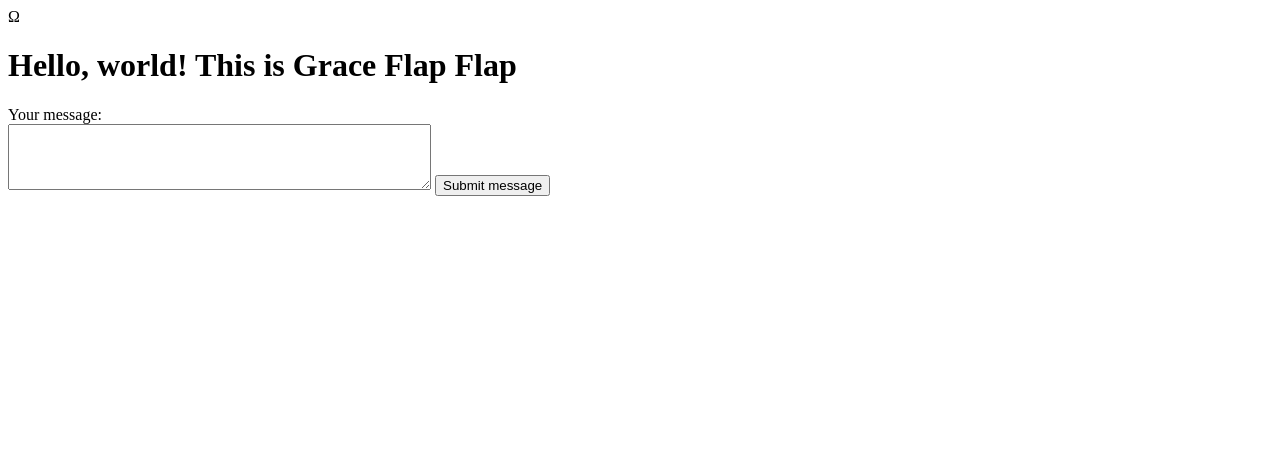
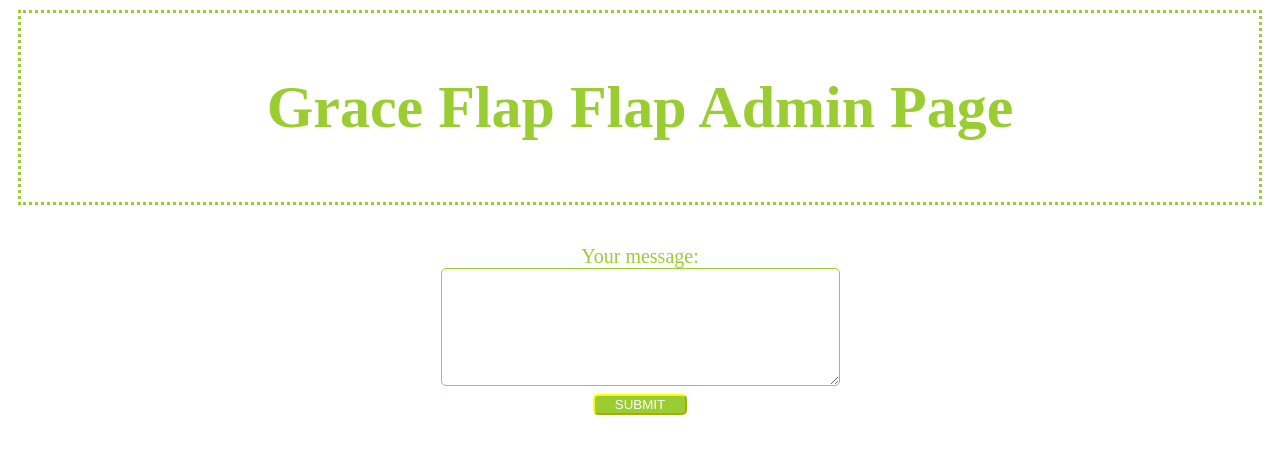
Before and after one commit to Shuoen1997/grace-flap-flap, a Flask app: template templates/main.html in a window 1280 px wide. Shown: the top 454 px of the page. Run offline with Flask 2, Linux system fonts and the light colour scheme; the template is opened without the code that fills it, so the values that code supplies are empty; parts of the project's set-up code (start-up, migrations or seed data) failed here and were passed over; some libraries are stand-ins or nearby versions.

Commit message:
[14] Fix authenticate method and improve CSS and HTML templates structure

```diff
--- a/app.py
+++ b/app.py
@@ -2,7 +2,7 @@ import os
 import requests
 import json
 from dotenv import load_dotenv, find_dotenv
-from flask import Flask, request, abort, render_template, redirect, url_for, Response
+from flask import Flask, request, abort, render_template, redirect, url_for, g, session
 
 from linebot import (
     LineBotApi, WebhookHandler
@@ -23,27 +23,25 @@ line_bot_api = LineBotApi(channel_access_token)
 channel_secret = os.getenv('CHANNEL_SECRET')
 handler = WebhookHandler(channel_secret)
 
-permitted = False
-
 
 @app.route("/", methods=['GET', 'POST'])
 def home():
     if request.method == 'POST':
         password = request.form['password']
-        if password != '123456':
-            return "You don't have access to this page"
+        if password == os.getenv('SECRET_PASSWORD'):
+            session['authenticated'] = True
+            return redirect(url_for("main"))
+        else:
+            return render_template("home.html", error="Incorrect password")
     if request.method == 'GET':
-        return render_template('home.html')
-    global permitted
-    permitted = True
-    return redirect(url_for("main"))
+        return render_template("home.html")
 
 
 @app.route("/main", methods=['GET', 'POST'])
 def main():
-    global permitted
-    if not permitted:
-        return "You cannot directly access this page!"
+    if 'authenticated' not in session:
+        return "Not permitted!"
+
     if request.method == 'POST':
         message = request.form['message-context']
         headers = {
@@ -60,9 +58,9 @@ def main():
         except requests.RequestException as e:
             raise SystemExit(e)
         else:
-            return "SUCCESS. Message sent: " + message
+            return render_template("main.html", message=message)
 
-    return render_template('main.html')
+    return render_template("main.html")
 
 
 # 監聽所有來自 /callback 的 Post Request
@@ -85,6 +83,7 @@ def callback():
 @handler.add(MessageEvent, message=TextMessage)
 def handle_message(event):
     text = event.message.text
+    app.logger.info("Received TEXT:" + text)
     if text == "hello":
         line_bot_api.reply_message(event.reply_token, TextSendMessage(text="hello there!"))
     elif text == "bye":
@@ -92,5 +91,6 @@ def handle_message(event):
 
 
 if __name__ == "__main__":
-    port = int(os.environ.get('PORT', 5000))
+    port = int(os.getenv('PORT'))
+    app.secret_key = bytes(os.getenv('SESSION_KEY'), "utf-8").decode('unicode_escape')
     app.run(host='0.0.0.0', port=port, debug=True)
--- /dev/null
+++ b/static/css/site.css
@@ -0,0 +1,39 @@
+.title {
+    /*font-weight: bold;*/
+}
+.page_title {
+    font-size: 30px;
+    padding: 20px;
+    margin: 10px;
+    color: yellowgreen;
+    border-style: dotted;
+    border-color: yellowgreen;
+    text-align: center;
+}
+
+.main_content {
+    font-size: 20px;
+    margin: 10px;
+    padding: 30px;
+    color: yellowgreen;
+    text-align: center;
+}
+
+.sub_btn {
+    border-radius: 5px;
+    border-color: yellow;
+    background: yellowgreen;
+    color: white;
+    padding-left: 20px;
+    padding-right: 20px;
+}
+
+.txt_fld {
+    background: white;
+    border-color: yellowgreen;
+    border-radius: 5px;
+    border-style: dot-dash;
+    font-size: 20px;
+    padding: 10px;
+    color: yellowgreen;
+}
--- a/templates/main.html
+++ b/templates/main.html
@@ -1,32 +1,12 @@
-<!DOCTYPE html>
-<html lang="en">
-<head>
-    <meta charset="UTF-8">
-    <title>Grace Flap Flap Host</title>
-</head>
-Ω
-<body>
-<style>
-    .inputf {
-        font-weight: bold;
-    }
-</style>
-<h1>Hello, world! This is Grace Flap Flap</h1>
-<!--<div>-->
-<!--    <span class="inputf">-->
-<!--        <label for="message-context"> Your message:-->
-<!--        <input type="text" id="message-context">-->
-<!--    </label>-->
-<!--    <button name="send-message-btn">Click me to send message!</button>-->
-<!--    </span>-->
-
-<!--</div>-->
-{% block content %}
-  <form method="post">
-    <label for="message-context">Your message:</label><br>
-      <textarea name="message-context" id="message-context" rows="4", cols="50"></textarea>
-    <input type="submit" value="Submit message">
-  </form>
+{% extends "shared/_layout.html" %}
+{% block main_content %}
+    {% if message %}
+        <div> Message delivered! <br> => <span style="font-weight: bold">{{ message }}</span></div>
+    {% else %}
+        <form method="post">
+            <label for="message-context">Your message:</label><br>
+            <textarea class="txt_fld" name="message-context" id="message-context" rows="4" , cols="30"></textarea><br>
+            <input class="sub_btn" type="submit" value="SUBMIT">
+        </form>
+    {% endif %}
 {% endblock %}
-</body>
-</html>
--- /dev/null
+++ b/templates/shared/_layout.html
@@ -0,0 +1,31 @@
+<!DOCTYPE html>
+<html lang="en">
+<head>
+    <meta charset="UTF-8">
+    <title>{% block title %}Grace Flap Flap Admin Page{% endblock %}</title>
+
+    <link rel="stylesheet" href="/static/css/site.css"/>
+
+    {% block additional_css %}{% endblock %}
+</head>
+<body>
+<div class="page_title">
+    <h1>Grace Flap Flap Admin Page</h1>
+
+</div>
+
+<div class="main_content">
+    {% block main_content %}{% endblock %}
+</div>
+
+<script src="https://code.jquery.com/jquery-3.3.1.slim.min.js"
+        integrity="sha384-q8i/X+965DzO0rT7abK41JStQIAqVgRVzpbzo5smXKp4YfRvH+8abtTE1Pi6jizo"
+        crossorigin="anonymous"></script>
+<script src="https://cdnjs.cloudflare.com/ajax/libs/popper.js/1.14.3/umd/popper.min.js"
+        integrity="sha384-ZMP7rVo3mIykV+2+9J3UJ46jBk0WLaUAdn689aCwoqbBJiSnjAK/l8WvCWPIPm49"
+        crossorigin="anonymous"></script>
+<script
+        src="https://stackpath.bootstrapcdn.com/bootstrap/4.1.3/js/bootstrap.min.js"
+        integrity="sha384-ChfqqxuZUCnJSK3+MXmPNIyE6ZbWh2IMqE241rYiqJxyMiZ6OW/JmZQ5stwEULTy"
+        crossorigin="anonymous"></script>
+</body>
```
Also changed, not shown: templates/home.html (+6 -7 lines).
